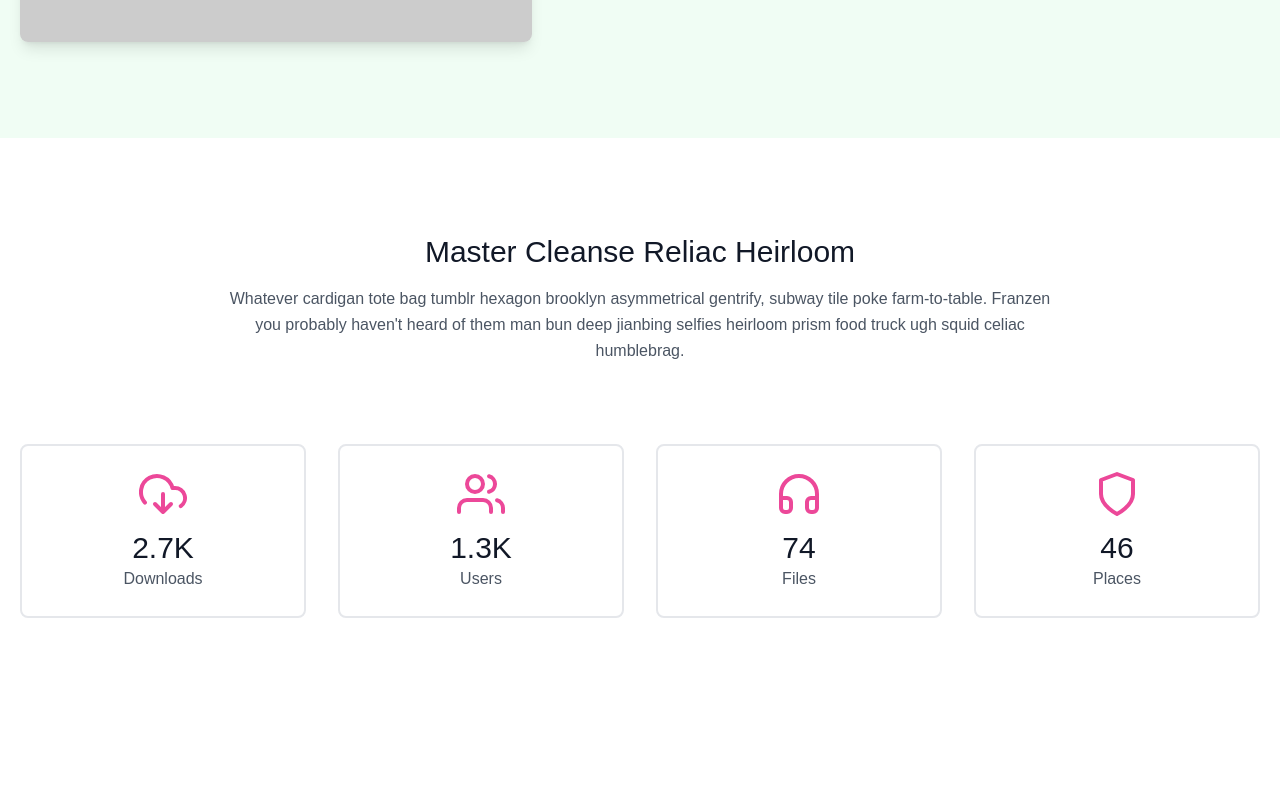
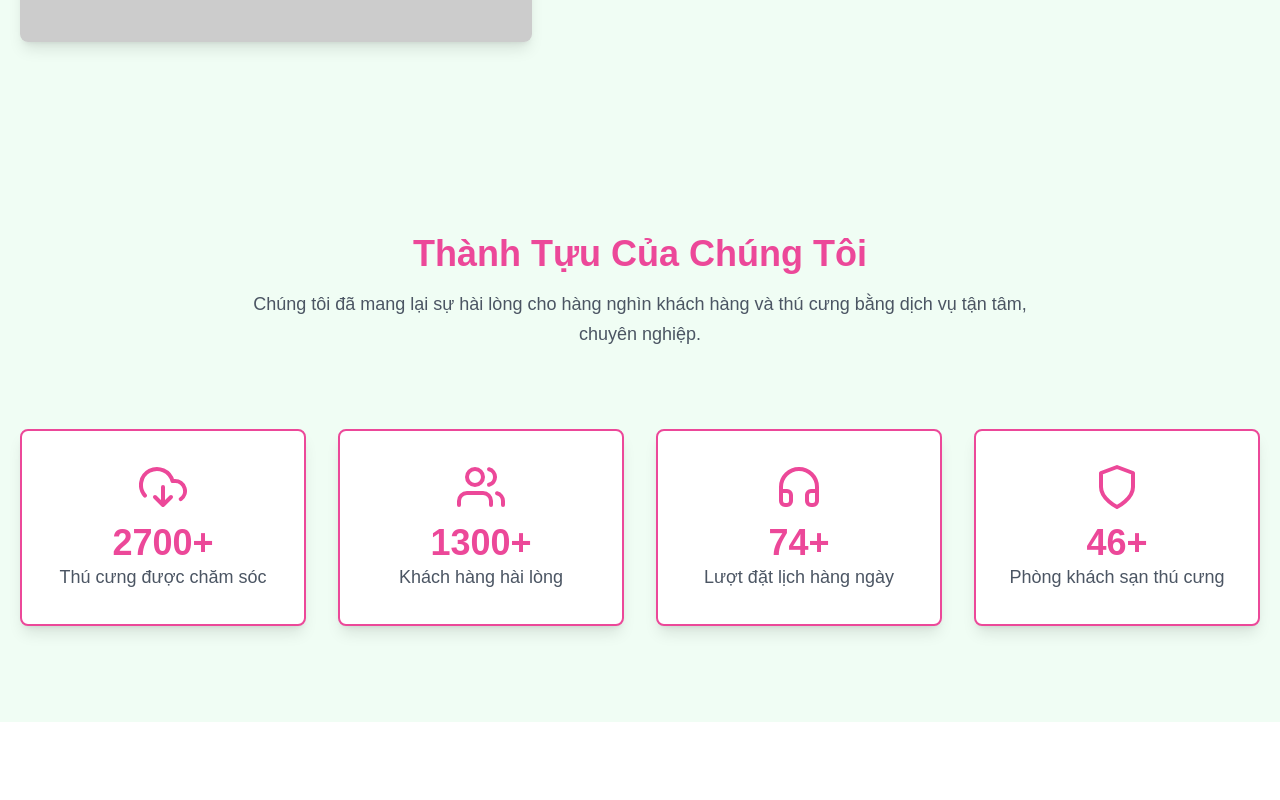
Before and after one commit to dangkhoa45/pomy-petshop, a Next.js app: page / in a window 1280 px wide. Shown: the part 1260-2060 px from the top of the page. Built offline with nearby package versions, Linux system fonts and the light colour scheme.

Commit message:
update Statistic Section

```diff
--- a/src/components/StatisticSection.tsx
+++ b/src/components/StatisticSection.tsx
@@ -1,100 +1,179 @@
+"use client"
+import { motion } from "framer-motion";
+import { useState } from "react";
+
 function StatisticSection() {
+  const [stats, setStats] = useState({
+    petsCared: 0,
+    happyClients: 0,
+    dailyBookings: 0,
+    hotelRooms: 0,
+  });
+
+  const animateNumber = (target: number, key: string) => {
+    let start = 0;
+    const step = Math.ceil(target / 50);
+    const interval = setInterval(() => {
+      start += step;
+      if (start >= target) {
+        clearInterval(interval);
+        setStats((prev) => ({ ...prev, [key]: target }));
+      } else {
+        setStats((prev) => ({ ...prev, [key]: start }));
+      }
+    }, 30);
+  };
+
+  const handleAnimationStart = () => {
+    animateNumber(2700, "petsCared");
+    animateNumber(1300, "happyClients");
+    animateNumber(74, "dailyBookings");
+    animateNumber(46, "hotelRooms");
+  };
+
+  const cardVariant = {
+    hidden: { opacity: 0, y: 50 },
+    visible: {
+      opacity: 1,
+      y: 0,
+      transition: { duration: 0.8, ease: "easeOut" },
+    },
+  };
+
+  const containerVariant = {
+    hidden: {},
+    visible: {
+      transition: {
+        staggerChildren: 0.2,
+      },
+    },
+  };
+
   return (
-    <section className ="text-gray-600 body-font">
-      <div className ="container px-5 py-24 mx-auto">
-        <div className ="flex flex-col text-center w-full mb-20">
-          <h1 className ="sm:text-3xl text-2xl font-medium title-font mb-4 text-gray-900">
-            Master Cleanse Reliac Heirloom
+    <section className="bg-green-50 text-gray-700 body-font">
+      <div className="container px-5 py-24 mx-auto">
+        <div className="flex flex-col text-center w-full mb-20">
+          <h1 className="sm:text-4xl text-3xl font-extrabold title-font mb-4 text-pink-500">
+            Thành Tựu Của Chúng Tôi
           </h1>
-          <p className ="lg:w-2/3 mx-auto leading-relaxed text-base">
-            Whatever cardigan tote bag tumblr hexagon brooklyn asymmetrical
-            gentrify, subway tile poke farm-to-table. Franzen you probably
-            haven&apos;t heard of them man bun deep jianbing selfies heirloom prism
-            food truck ugh squid celiac humblebrag.
+          <p className="lg:w-2/3 mx-auto leading-relaxed text-lg text-gray-600">
+            Chúng tôi đã mang lại sự hài lòng cho hàng nghìn khách hàng và thú
+            cưng bằng dịch vụ tận tâm, chuyên nghiệp.
           </p>
         </div>
-        <div className ="flex flex-wrap -m-4 text-center">
-          <div className ="p-4 md:w-1/4 sm:w-1/2 w-full">
-            <div className ="border-2 border-gray-200 px-4 py-6 rounded-lg">
+
+        <motion.div
+          className="flex flex-wrap -m-4 text-center"
+          variants={containerVariant}
+          initial="hidden"
+          whileInView="visible"
+          onViewportEnter={handleAnimationStart}
+          viewport={{ once: true, amount: 0.3 }}
+        >
+          <motion.div
+            className="p-4 md:w-1/4 sm:w-1/2 w-full"
+            variants={cardVariant}
+          >
+            <div className="border-2 border-pink-500 px-6 py-8 rounded-lg shadow-lg bg-white hover:shadow-xl transition-shadow duration-300">
               <svg
                 fill="none"
                 stroke="currentColor"
                 strokeLinecap="round"
                 strokeLinejoin="round"
                 strokeWidth="2"
-                className ="text-pink-500 w-12 h-12 mb-3 inline-block"
+                className="text-pink-500 w-12 h-12 mb-3 inline-block"
                 viewBox="0 0 24 24"
               >
                 <path d="M8 17l4 4 4-4m-4-5v9"></path>
                 <path d="M20.88 18.09A5 5 0 0018 9h-1.26A8 8 0 103 16.29"></path>
               </svg>
-              <h2 className ="title-font font-medium text-3xl text-gray-900">
-                2.7K
+              <h2 className="title-font font-extrabold text-4xl text-pink-500">
+                {stats.petsCared}+
               </h2>
-              <p className ="leading-relaxed">Downloads</p>
+              <p className="leading-relaxed text-lg text-gray-600">
+                Thú cưng được chăm sóc
+              </p>
             </div>
-          </div>
-          <div className ="p-4 md:w-1/4 sm:w-1/2 w-full">
-            <div className ="border-2 border-gray-200 px-4 py-6 rounded-lg">
+          </motion.div>
+
+          <motion.div
+            className="p-4 md:w-1/4 sm:w-1/2 w-full"
+            variants={cardVariant}
+          >
+            <div className="border-2 border-pink-500 px-6 py-8 rounded-lg shadow-lg bg-white hover:shadow-xl transition-shadow duration-300">
               <svg
                 fill="none"
                 stroke="currentColor"
                 strokeLinecap="round"
                 strokeLinejoin="round"
                 strokeWidth="2"
-                className ="text-pink-500 w-12 h-12 mb-3 inline-block"
+                className="text-pink-500 w-12 h-12 mb-3 inline-block"
                 viewBox="0 0 24 24"
               >
                 <path d="M17 21v-2a4 4 0 00-4-4H5a4 4 0 00-4 4v2"></path>
                 <circle cx="9" cy="7" r="4"></circle>
                 <path d="M23 21v-2a4 4 0 00-3-3.87m-4-12a4 4 0 010 7.75"></path>
               </svg>
-              <h2 className ="title-font font-medium text-3xl text-gray-900">
-                1.3K
+              <h2 className="title-font font-extrabold text-4xl text-pink-500">
+                {stats.happyClients}+
               </h2>
-              <p className ="leading-relaxed">Users</p>
+              <p className="leading-relaxed text-lg text-gray-600">
+                Khách hàng hài lòng
+              </p>
             </div>
-          </div>
-          <div className ="p-4 md:w-1/4 sm:w-1/2 w-full">
-            <div className ="border-2 border-gray-200 px-4 py-6 rounded-lg">
+          </motion.div>
+
+          <motion.div
+            className="p-4 md:w-1/4 sm:w-1/2 w-full"
+            variants={cardVariant}
+          >
+            <div className="border-2 border-pink-500 px-6 py-8 rounded-lg shadow-lg bg-white hover:shadow-xl transition-shadow duration-300">
               <svg
                 fill="none"
                 stroke="currentColor"
                 strokeLinecap="round"
                 strokeLinejoin="round"
                 strokeWidth="2"
-                className ="text-pink-500 w-12 h-12 mb-3 inline-block"
+                className="text-pink-500 w-12 h-12 mb-3 inline-block"
                 viewBox="0 0 24 24"
               >
                 <path d="M3 18v-6a9 9 0 0118 0v6"></path>
                 <path d="M21 19a2 2 0 01-2 2h-1a2 2 0 01-2-2v-3a2 2 0 012-2h3zM3 19a2 2 0 002 2h1a2 2 0 002-2v-3a2 2 0 00-2-2H3z"></path>
               </svg>
-              <h2 className ="title-font font-medium text-3xl text-gray-900">
-                74
+              <h2 className="title-font font-extrabold text-4xl text-pink-500">
+                {stats.dailyBookings}+
               </h2>
-              <p className ="leading-relaxed">Files</p>
+              <p className="leading-relaxed text-lg text-gray-600">
+                Lượt đặt lịch hàng ngày
+              </p>
             </div>
-          </div>
-          <div className ="p-4 md:w-1/4 sm:w-1/2 w-full">
-            <div className ="border-2 border-gray-200 px-4 py-6 rounded-lg">
+          </motion.div>
+
+          <motion.div
+            className="p-4 md:w-1/4 sm:w-1/2 w-full"
+            variants={cardVariant}
+          >
+            <div className="border-2 border-pink-500 px-6 py-8 rounded-lg shadow-lg bg-white hover:shadow-xl transition-shadow duration-300">
               <svg
                 fill="none"
                 stroke="currentColor"
                 strokeLinecap="round"
                 strokeLinejoin="round"
                 strokeWidth="2"
-                className ="text-pink-500 w-12 h-12 mb-3 inline-block"
+                className="text-pink-500 w-12 h-12 mb-3 inline-block"
                 viewBox="0 0 24 24"
               >
                 <path d="M12 22s8-4 8-10V5l-8-3-8 3v7c0 6 8 10 8 10z"></path>
               </svg>
-              <h2 className ="title-font font-medium text-3xl text-gray-900">
-                46
+              <h2 className="title-font font-extrabold text-4xl text-pink-500">
+                {stats.hotelRooms}+
               </h2>
-              <p className ="leading-relaxed">Places</p>
+              <p className="leading-relaxed text-lg text-gray-600">
+                Phòng khách sạn thú cưng
+              </p>
             </div>
-          </div>
-        </div>
+          </motion.div>
+        </motion.div>
       </div>
     </section>
   );
```
